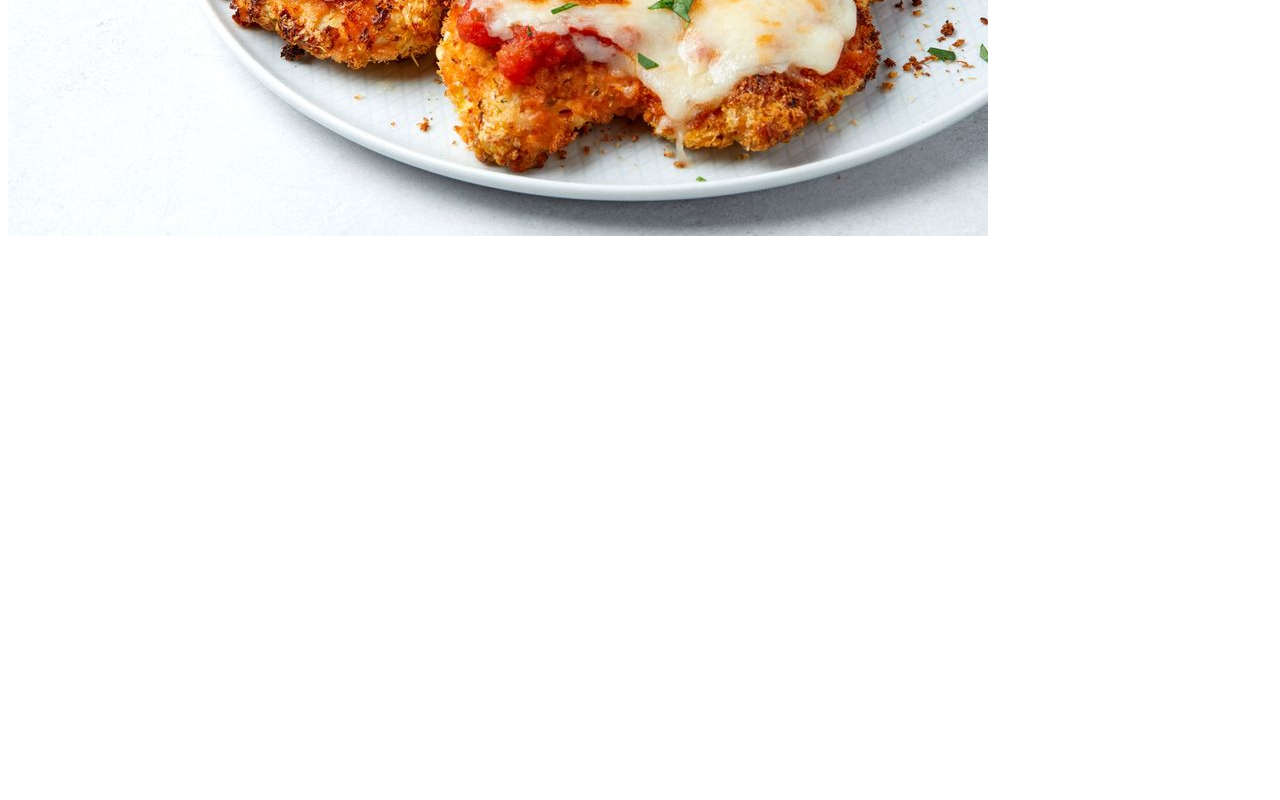
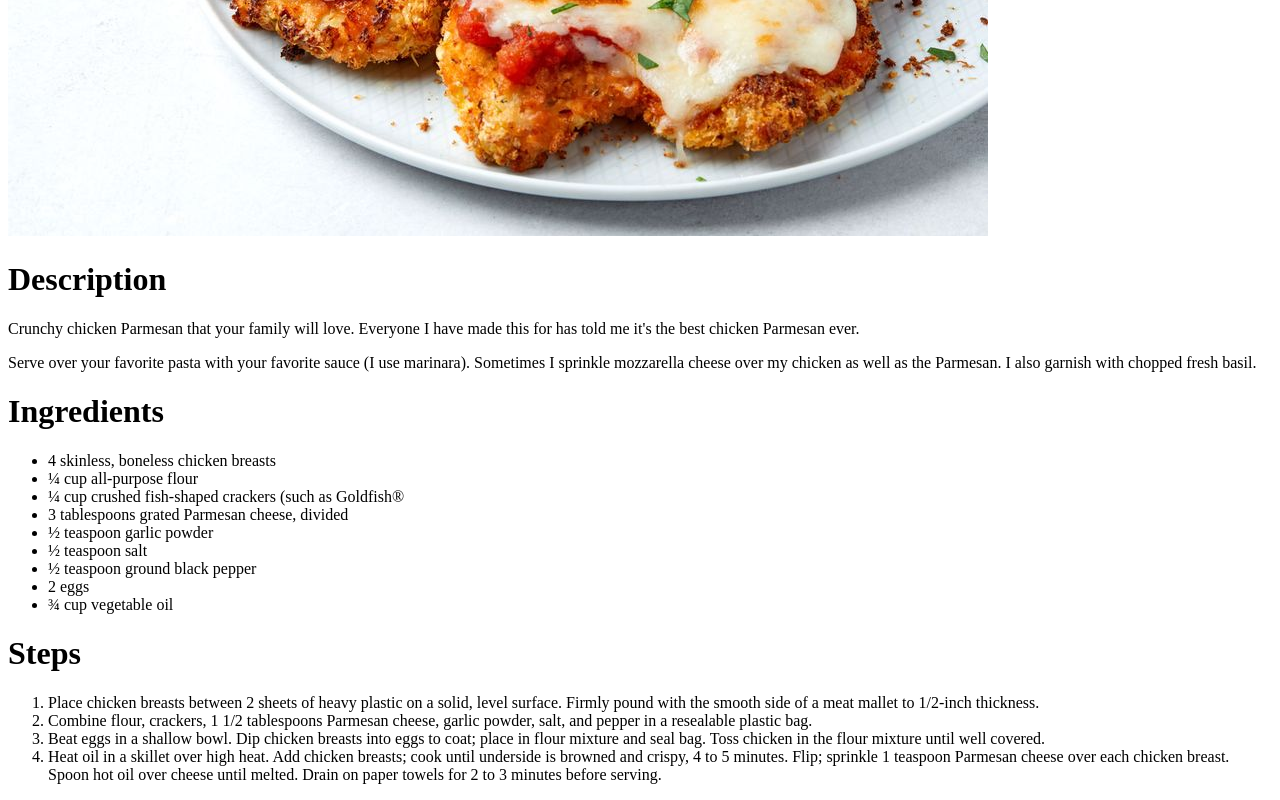
Before and after one commit to Funk3/odin-recipes, a plain HTML site: page recipes/chicken-parmesan.html in a window 1280 px wide. Shown: the part 497-1297 px from the top of the page. Before the commit the page ends 800 px from the top, so only its background shows below. Drawn offline with Linux system fonts and the light colour scheme.

Commit message:
created chicken parmesan page

```diff
--- a/recipes/chicken-parmesan.html
+++ b/recipes/chicken-parmesan.html
@@ -10,5 +10,43 @@
         <h1>Chicken Parmesan</h1>
         <img src="../images/chicken.jpg" alt="chicken parmesan">
     </body>
+        <p><h1>Description</h1></p>
 
+            <p>
+                Crunchy chicken Parmesan that your family will love.
+                Everyone I have made this for has told me it's the best chicken Parmesan ever.
+                <P>
+                Serve over your favorite pasta with your favorite sauce (I use marinara).
+                Sometimes I sprinkle mozzarella cheese over my chicken as well as the Parmesan.
+                I also garnish with chopped fresh basil.
+                </P>
+            </p>
+        <h1>Ingredients</h1>
+            <ul>
+                <li>4 skinless, boneless chicken breasts </li>
+                <li>¼ cup all-purpose flour </li>
+                <li>¼ cup crushed fish-shaped crackers (such as Goldfish®</li>
+                <li>3 tablespoons grated Parmesan cheese, divided </li>
+                <li>½ teaspoon garlic powder </li>
+                <li>½ teaspoon salt </li>
+                <li>½ teaspoon ground black pepper </li>
+                <li>2 eggs </li>
+                <li>¾ cup vegetable oil </li>
+            </ul>
+
+    <H1>Steps</H1>
+            <ol>
+                <li>Place chicken breasts between 2 sheets of heavy plastic on a solid, level surface.
+                    Firmly pound with the smooth side of a meat mallet to 1/2-inch thickness.
+                </li>
+                <li>Combine flour, crackers, 1 1/2 tablespoons Parmesan cheese, garlic powder, salt, and pepper in a resealable plastic bag.
+                </li>
+                <li>Beat eggs in a shallow bowl. Dip chicken breasts into eggs to coat; place in flour mixture and seal bag.
+                    Toss chicken in the flour mixture until well covered.
+                </li>
+                <li>Heat oil in a skillet over high heat. Add chicken breasts; cook until underside is browned and crispy, 4 to 5 minutes.
+                    Flip; sprinkle 1 teaspoon Parmesan cheese over each chicken breast.
+                    Spoon hot oil over cheese until melted. Drain on paper towels for 2 to 3 minutes before serving.
+                </li>
+            </ol>
 </html>
```
